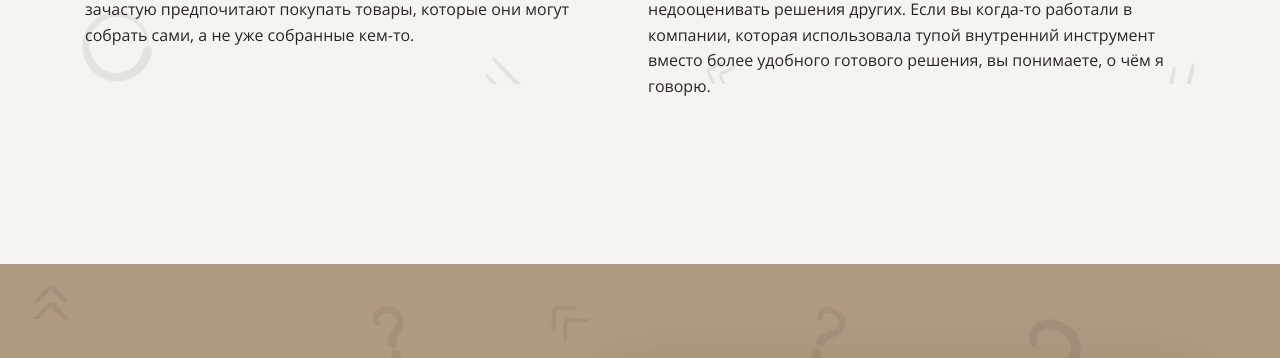
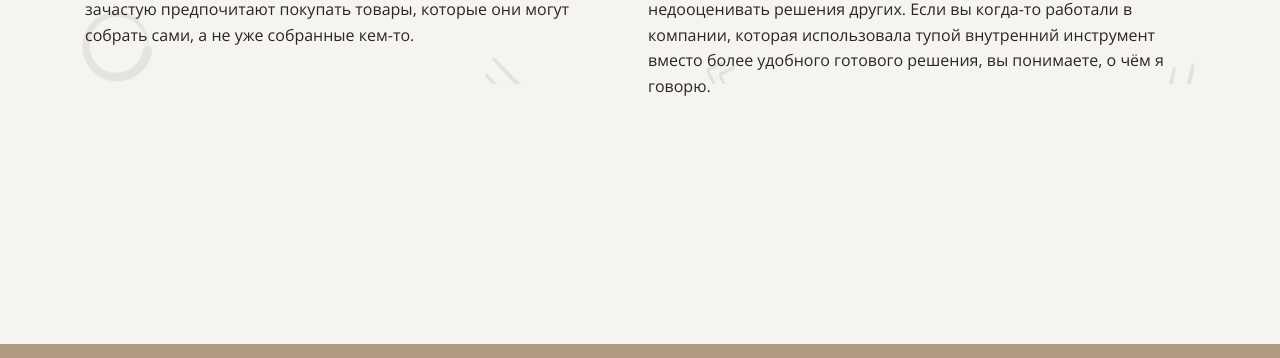
Before and after one commit to Aleksandr-Bondarev/layout-designer-project-lvl1, a website: page src/index.html in a window 1280 px wide. Shown: the part 3414-3772 px from the top of the page. Drawn offline with Linux system fonts and the light colour scheme.

Commit message:
changed height of ikea-effect page

```diff
--- a/src/styles/style.css
+++ b/src/styles/style.css
@@ -294,7 +294,7 @@ header {
 /* ikea section */
 
 #ikea-effect {
-  height: 880px;
+  height: 960px;
   padding: 0 0 100px;
 
   background-color: #f5f4f0;
```
